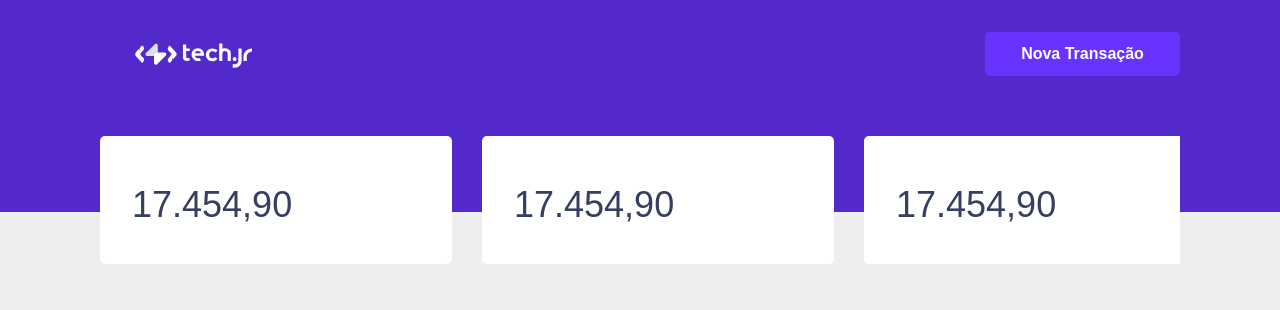
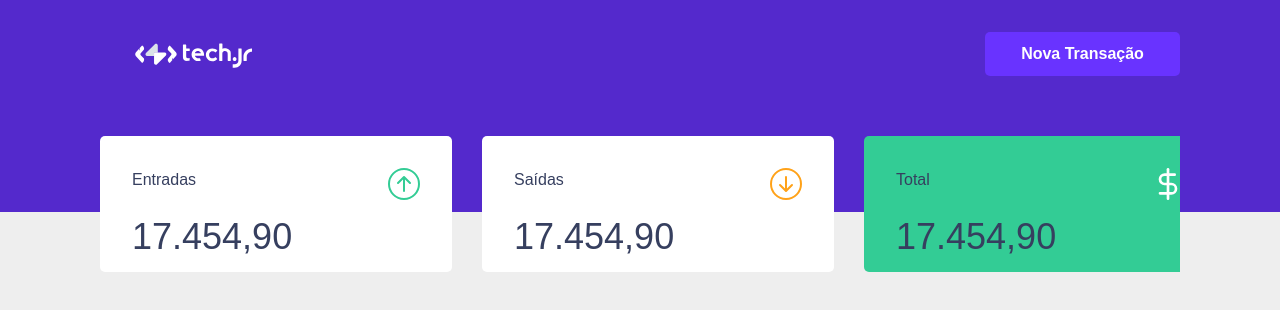
Before and after one commit to Alan-Sarasate/DesafiosTechJr, a React (Vite) app in the folder TechJrFinance/: page / in a window 1280 px wide. Shown: the top 310 px of the page. Built offline with nearby package versions, Linux system fonts and the light colour scheme.

Commit message:
feat: Alteração da estrutura do componente

```diff
--- a/TechJrFinance/src/components/Header/Header.jsx
+++ b/TechJrFinance/src/components/Header/Header.jsx
@@ -17,9 +17,9 @@ export default function Header(){
                 <NewTransitionButton>Nova Transação</NewTransitionButton>
             </LogoBox>
             <CardsSection>
-                <Card Colors={colors}/>
-                <Card Colors={colors}/>
-                <Card Colors={colors}/>
+                <Card Colors={colors} Icon={1} cardLabel={"Entradas"}/>
+                <Card Colors={colors} Icon={2} cardLabel={"Saídas"}/>
+                <Card Colors={colors} Icon={3} cardLabel={"Total"} cardBackground="#33CC95"/>
             </CardsSection>
         </HeaderWrapper>
     )
```
